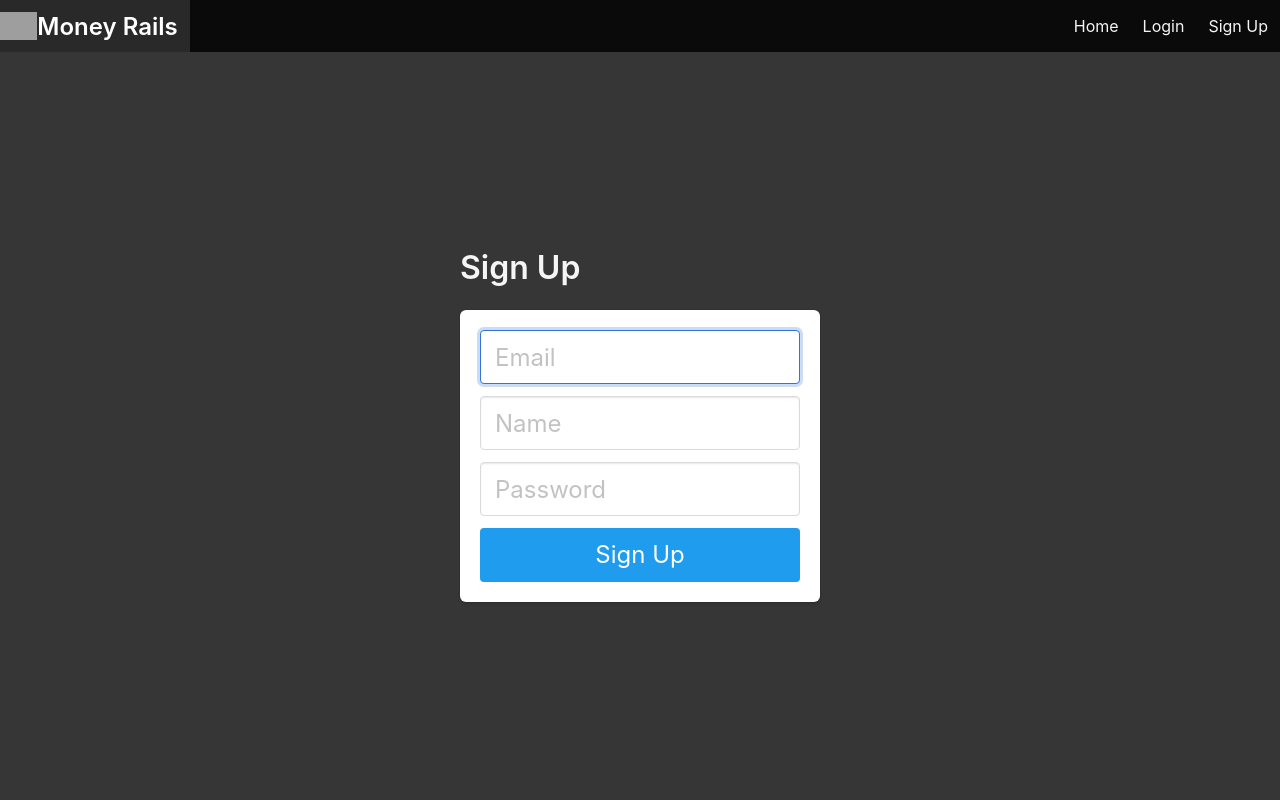
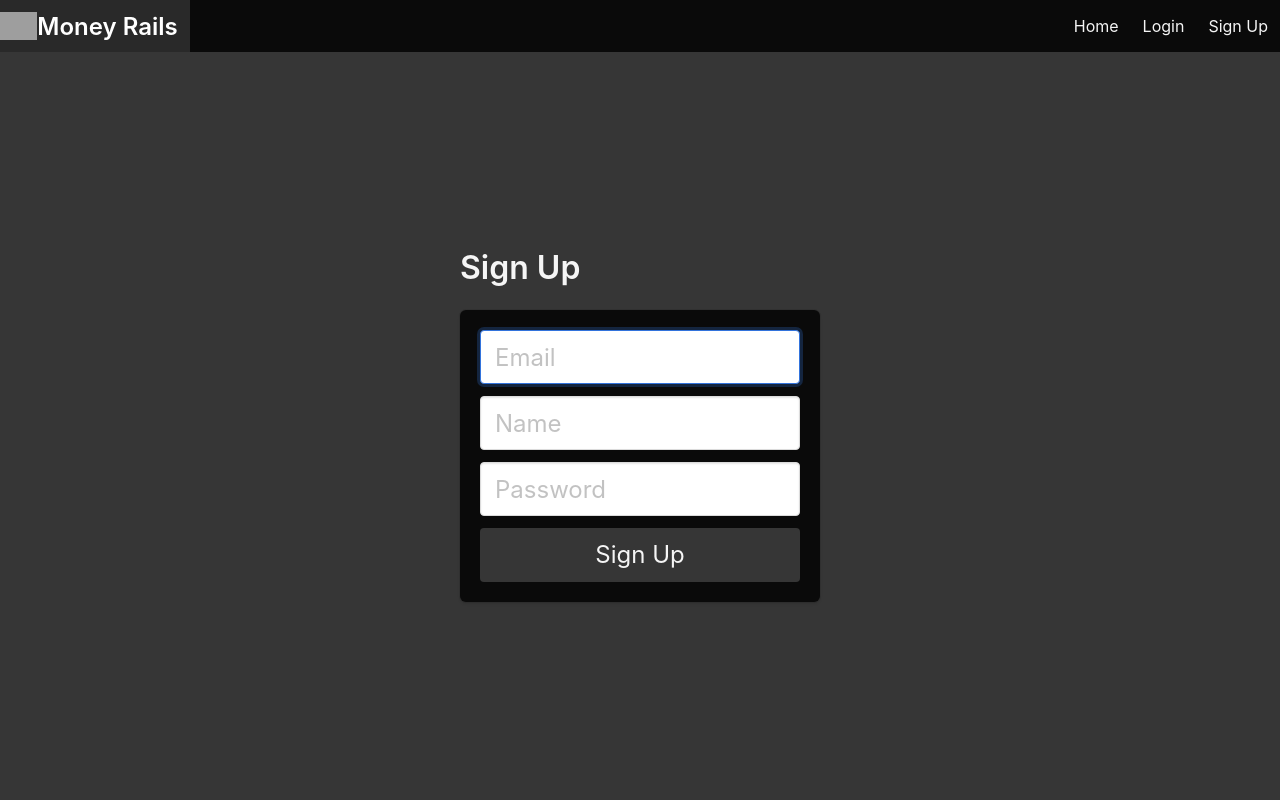
Before and after one commit to tarik-omer/exp-tracker, a Python web app: template templates/signup.html in a window 1280 px wide. Run offline with Jinja, Linux system fonts and the light colour scheme; the template is opened without the code that fills it, so the values that code supplies are empty; grey boxes are pictures that could not be loaded.

Commit message:
color changed
Signed-off-by: Omer Tarik <tarikomer00@gmail.com>

```diff
--- a/templates/addExpense.html
+++ b/templates/addExpense.html
@@ -3,7 +3,7 @@
 {% block content %}
 <div class="column is-4 is-offset-4">
     <h3 class="title">Add Expense</h3>
-    <div class="box">
+    <div class="box has-background-black">
 
         {% with messages = get_flashed_messages() %}
         {% if messages %}
@@ -38,7 +38,7 @@
                 </div>
             </div>
 
-            <button class="button is-block is-info is-large is-fullwidth">Done</button>
+            <button class="button is-block is-dark is-large is-fullwidth">Done</button>
         </form>
     </div>
 </div>
--- a/templates/login.html
+++ b/templates/login.html
@@ -3,7 +3,7 @@
 {% block content %}
 <div class="column is-4 is-offset-4">
     <h3 class="title">Login</h3>
-    <div class="box">
+    <div class="box has-background-black">
         {% with messages = get_flashed_messages() %}
         {% if messages %}
             <div class="notification is-danger">
@@ -29,7 +29,7 @@
                     Remember me
                 </label>
             </div>
-            <button class="button is-block is-info is-large is-fullwidth">Login</button>
+            <button class="button is-block is-dark is-large is-fullwidth">Login</button>
         </form>
     </div>
 </div>
--- a/templates/signup.html
+++ b/templates/signup.html
@@ -3,7 +3,7 @@
 {% block content %}
 <div class="column is-4 is-offset-4">
     <h3 class="title">Sign Up</h3>
-    <div class="box">
+    <div class="box has-background-black">
 
         {% with messages = get_flashed_messages() %}
         {% if messages %}
@@ -32,7 +32,7 @@
                 </div>
             </div>
 
-            <button class="button is-block is-info is-large is-fullwidth">Sign Up</button>
+            <button class="button is-block is-dark is-large is-fullwidth">Sign Up</button>
         </form>
     </div>
 </div>
--- a/templates/updateExpense.html
+++ b/templates/updateExpense.html
@@ -3,7 +3,7 @@
 {% block content %}
 <div class="column is-4 is-offset-4">
     <h3 class="title">Update</h3>
-    <div class="box">
+    <div class="box has-background-black">
         <form method="POST" action="/updateExpense/{{ expense_to_update.id }}">
             <div class="field">
                 <div class="control">
@@ -29,7 +29,7 @@
                 </div>
             </div>
 
-            <button class="button is-block is-info is-large is-fullwidth">Done</button>
+            <button class="button is-block is-dark is-large is-fullwidth">Done</button>
         </form>
     </div>
 </div>
```
